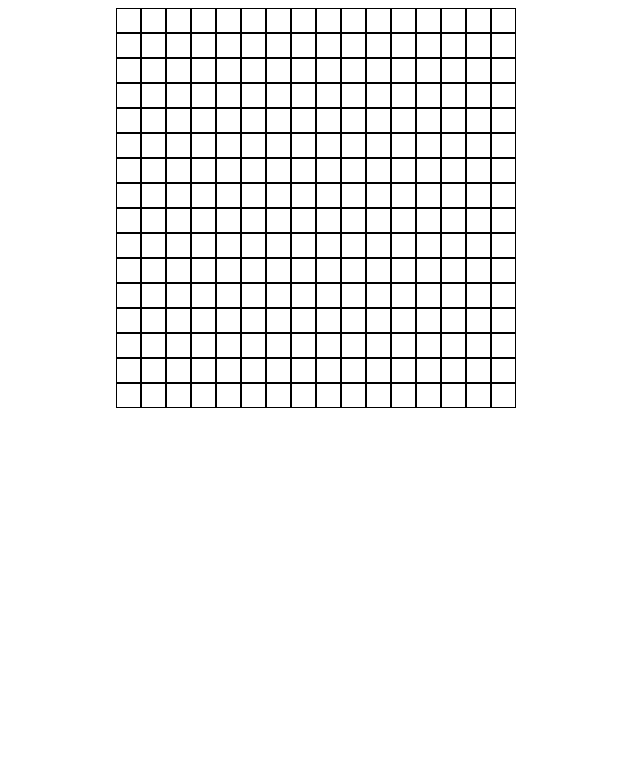
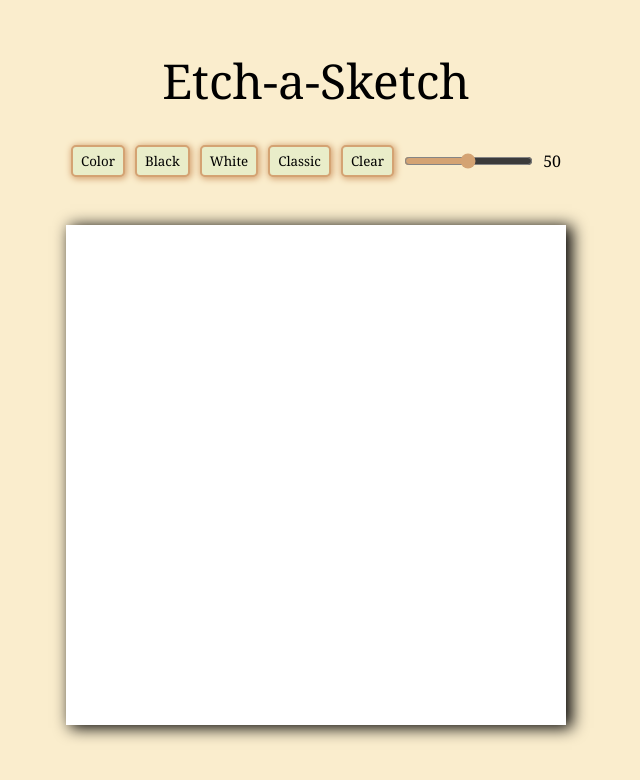
Before and after one commit to alin5201314/etch-a-sketch, a plain HTML site: page index.html in a window 1280 px wide. Shown: the whole page, without its empty margins (324-964 px from the left). Drawn offline with Linux system fonts and the light colour scheme.

Commit message:
Created structure in index. Added style to the webpage in css Add logic to create grid, buttons, and gave the buttons functionality. Add slider to change size of grid but not working

```diff
--- a/index.html
+++ b/index.html
@@ -4,45 +4,40 @@
     <meta charset="UTF-8">
     <meta name="viewport" content="width=device-width, initial-scale=1.0">
     <title>Grid Layout</title>
-    <style>
-        body{
-            display: flex;
-            justify-content: center;
-        }
-        .container {
-            width: 400px;
-            height: 400px;
-        }
-        .row {
-            display: flex;
-        }
-        .cell {
-            flex: 1;
-            border: 1px solid black;
-            box-sizing: border-box;
-        }
-    </style>
+    <link rel="stylesheet" href="style.css">
 </head>
-<body>
-    <div class="container"></div>
+<body class="container">
+    <div class="content">
+        <div class="name">
+            Etch-a-Sketch
+        </div>
+        <div class="button-container">
+            <div id="colorButton">
+                <button>Color</button>
+            </div>
+            <div id="blackButton">
+                <button>Black</button>
+            </div>
+            <div id="whiteButton">
+                <button>White</button>
+            </div>
+            <div id="classicButton">
+                <button>Classic</button>
+            </div>
+            <div id="clearButton">
+                <button>Clear</button>
+            </div>
+            <div class="slider">
+                <input type="range" class="mySlider" min="1" max="100" value="50"
+                oninput="rangeValue.innerText = this.value">
+                <p id="rangeValue">50</p>
+            </div>
 
-    <script>
-        const container = document.querySelector('.container');
-        let dimension = 16;
-        let cellHeight = container.clientHeight / dimension;
+        </div>
+        <div class="grid-container"></div>
+    </div>
 
-        for (let row = 0; row < dimension; row++) {
-            let rowDiv = document.createElement('div');
-            rowDiv.classList.add('row');
-
-            for (let col = 0; col < dimension; col++) {
-                let cellDiv = document.createElement('div');
-                cellDiv.classList.add('cell');
-                cellDiv.style.height = `${cellHeight}px`;
-                rowDiv.appendChild(cellDiv);
-            }
-            container.appendChild(rowDiv);
-        }
-    </script>
+    <div class="footer"></div>
+    <script src="script.js"></script>
 </body>
 </html>
--- /dev/null
+++ b/script.js
@@ -0,0 +1,119 @@
+function makeGrid(gridContainer){
+
+    while (gridContainer.firstChild) {
+        gridContainer.removeChild(gridContainer.firstChild);
+    }
+
+    const textElement = document.querySelector('#rangeValue');
+    const textValue = textElement.innerText;
+    const dimension = textValue;
+    let cellHeight = gridContainer.clientHeight / dimension;
+    for (let i = 0 ; i < dimension * dimension; i ++){
+        let grid = document.createElement('div');
+        grid.classList.add('grid');
+        grid.style.height = `${cellHeight}px`;
+        grid.style.width = `${cellHeight}px`;
+        gridContainer.appendChild(grid)
+    }
+}
+
+function clearGrid(){
+    grids.forEach(grid => {
+        grid.style.backgroundColor = "white";
+        grid.dataset.opacity = 0;
+    });
+}
+
+function sketchBlack(){
+    grids.forEach(grid => {
+        grid.addEventListener('mouseover',() => {
+            grid.style.backgroundColor = "black";
+        })
+    });
+}
+
+function sketchWhite(){
+    grids.forEach(grid => {
+        grid.addEventListener('mouseover',() => {
+            grid.style.backgroundColor = "white";
+        })
+    });
+}
+
+function sketchColor(){
+    grids.forEach(grid => {
+        grid.addEventListener('mouseover',() => {
+            grid.style.backgroundColor = `rgb(${getRandomInt(256)}, ${getRandomInt(256)}, ${getRandomInt(256)})`;
+        })
+    });
+}
+
+function sketchClassic() {
+    grids.forEach(grid => {
+        // Initialize opacity data attribute if it doesn't exist
+        if (!grid.dataset.opacity) {
+            grid.dataset.opacity = 0;
+        }
+
+        grid.addEventListener('mouseover', () => {
+            let currentOpacity = parseFloat(grid.dataset.opacity);
+            // Increase opacity by 0.1, but not more than 1
+            currentOpacity = Math.min(currentOpacity + 0.1, 1);
+            grid.style.backgroundColor = `rgba(0, 0, 0, ${currentOpacity})`;
+            grid.dataset.opacity = currentOpacity;
+        });
+    });
+}
+
+
+function getRandomInt(max) {
+    return Math.floor(Math.random() * max);
+}
+
+const gridContainer = document.querySelector('div.grid-container')
+makeGrid(gridContainer)
+
+
+const grids = document.querySelectorAll('div.grid')
+grids.forEach(grid => {
+    grid.addEventListener('mouseover',() => {
+        grid.style.backgroundColor = "black";
+    })
+});
+
+
+const slider = document.querySelector('.slider');
+const rangeValue = document.querySelector('#rangeValue');
+
+// slider.addEventListener('input', () => {
+//     rangeValue.textContent = slider.value
+//     makeGrid(gridContainer)
+// });
+
+
+const buttonContainer = document.querySelector('.button-container');
+buttonContainer.addEventListener('click', (event) => {
+    if(event.target.tagName === "BUTTON"){
+        const buttonId = event.target.parentElement.id
+        switch (buttonId) {
+            case "colorButton":
+                sketchColor()
+                break;
+            case "blackButton":
+                sketchBlack()
+                break;
+            case "whiteButton":
+                sketchWhite()
+                break;
+            case "classicButton":
+                sketchClassic()
+                break;
+            case "clearButton":
+                clearGrid()
+                break;
+
+            default:
+                break;
+        }
+    }
+})
--- /dev/null
+++ b/style.css
@@ -0,0 +1,83 @@
+@import url('https://fonts.googleapis.com/css2?family=Noto+Serif&display=swap');
+
+* {
+    margin: 0;
+    padding: 0;
+    font-family: 'Noto Serif', serif;
+    /* box-sizing: border-box; This ensures padding and border are included in the element's total width and height */
+}
+.container {
+    display: flex;
+    flex-direction: column;
+    /* justify-content: center; */
+    align-items: center;
+    background-color: #faedcd;
+}
+.content{
+    margin-top: 2rem;
+    padding: 1rem;
+    display: flex;
+    flex-direction: column;
+}
+.name{
+    text-align: center;
+    font-size: 3rem;
+}
+.button-container{
+    margin-top: 2rem;
+    display: flex;
+}
+.grid-container{
+    margin-top: 3rem;
+    box-shadow: 5px 2px 15px 1px black;
+    display: flex;
+    flex-wrap: wrap;
+    width: 500px;
+    height: 500px;
+    background-color: white;
+}
+.grid{
+    background-color: white;
+}
+.button-container{
+    width: 100%;
+    display: flex;
+    justify-content: center;
+}
+/* button{
+    margin: 0px .5rem;
+    width: 75px;
+} */
+#colorButton,#blackButton,#whiteButton,
+#classicButton,#clearButton{
+    display: flex;
+    justify-content: center;
+    flex-grow: 1;
+}
+button{
+    flex-grow: 1;
+    padding-top: 5px;
+    padding-bottom: 5px;
+    margin: 0px 5px;
+    background-color: #E9EDC9;
+    border: solid #D4A373 2px;
+    box-shadow: 1px 1px 6px 1px #D4A373;
+    border-radius: 5px ;
+}
+button:hover {
+    background-color: #FEFAE0;
+    cursor: pointer;
+}
+#buttonColor{
+    display:flex ;
+}
+.slider{
+    margin: 0px 5px;
+    display: flex;
+    align-items: center;
+    accent-color: #D4A373;
+
+}
+.slider p{
+    margin-left: 10px;
+}
```
